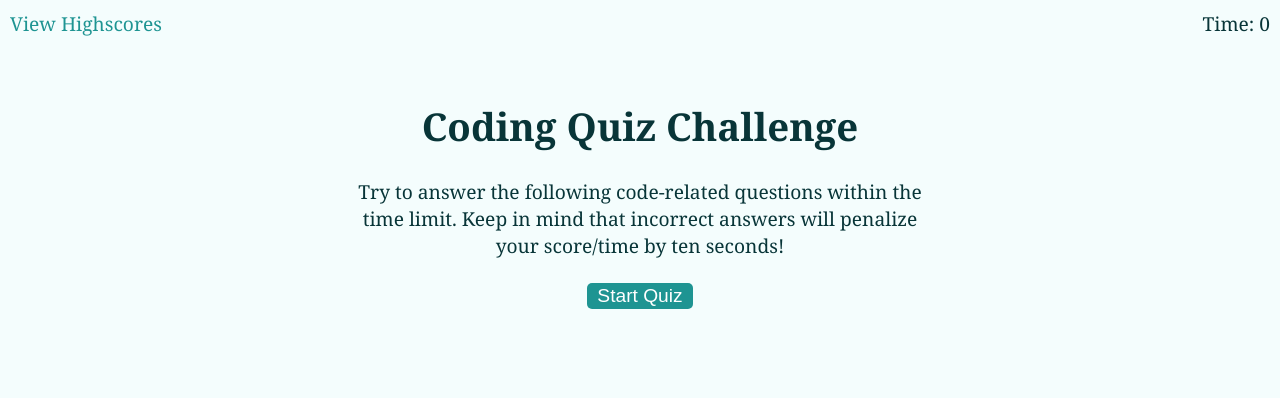
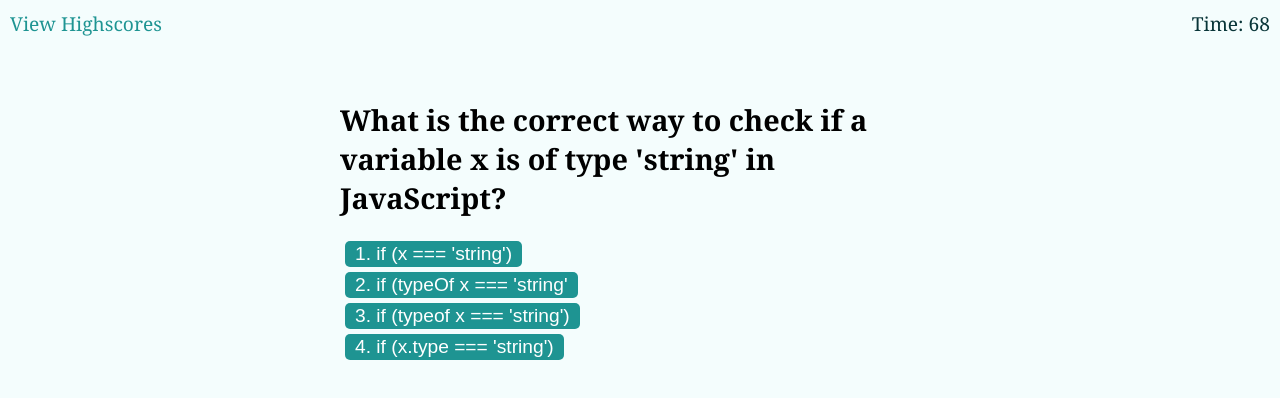
Before and after one commit to digitallyalex/coding-quiz, a plain HTML site: page index.html in a window 1280 px wide. Both pictures are taken after a click on the button "Start Quiz". Drawn offline with Linux system fonts and the light colour scheme.

Commit message:
Finished main quiz logic

```diff
--- a/assets/css/styles.css
+++ b/assets/css/styles.css
@@ -80,7 +80,7 @@ li:nth-child(odd) {
   font-size: 120%;
   margin-top: 20px;
   padding-top: 10px;
-  color: gray;
+  color: darkred;
   border-top: 2px solid #ccc;
 }
 
--- a/assets/js/logic.js
+++ b/assets/js/logic.js
@@ -1,40 +1,124 @@
-// "use strict";
+//Main DOM elements to work with
+//TIMER
+const timer = document.querySelector(".timer"); // timer section
+const timeLeft = document.getElementById("time"); // time when quiz starts
 
-//index.html
-// Questions, choices and answers, put in 'questions' variable in questions.js file
+//START SCREEN
+const startScreen = document.getElementById("start-screen"); // start section content div
+const startBtn = document.getElementById("start"); // start page start button
 
-const timerSection = document.querySelector("#timer");
-const questionsSection = document.querySelector("#questions");
-const answerChoices = document.querySelector("#choices");
-const startBtn = document.querySelector("#start");
-const submitBtn = document.querySelector("#submit");
-const startScreen = document.querySelector("#start-screen");
-const feedbackSection = document.querySelector("#feedback");
+//QUIZ QUESTIONS
+const questionsSection = document.getElementById("questions"); // questions section content div
+const questionTitle = document.getElementById("question-title"); //question title space
+const answerChoices = document.getElementById("choices"); // question answer choices div, add buttons with choices here
 
-//* A start button that when clicked a timer starts and the first question appears
-//...*Questions contain buttons for each answer
-//...*When answer is clicked, the next question appears
-//...*If the answer clicked was incorrect then substract time from the clock
-//*The quiz should end when all questions are answered or the timer reaches 0.
+//END GAME
+const endScreen = document.getElementById("end-screen"); // end game section content div to display final score and player initials input plus submit button that saves to local storage
+const finalScore = document.getElementById("final-score"); // displays the score as the time remaining by the end of the questions
+const playerInitials = document.getElementById("initials"); //input form for player to add their initials
+const submitBtn = document.getElementById("submit"); // submit button to store player initials and high score to local strorage
+
+//ANSWER CHOICE FEEDBACK
+const feedbackCorrect = document.getElementById("feedback-correct"); // will show after each correct choice button click
+const feedbackWrong = document.getElementById("feedback-wrong");
+
+//OTHER VARIABLES
+let currentQuestionIndex = 0;
+let remainingTime = questions.length * 10;
+let timerId;
+
+// //* A start button that when clicked a timer starts and the first question appears
+function startQuiz() {
+  timerId = setInterval(quizTimer, 1000);
+  timeLeft.textContent = remainingTime;
+  startScreen.setAttribute("class", "hide");
+  questionsSection.removeAttribute("class");
+  displayQuestion();
+}
+
+//start quiz click event
+startBtn.onclick = startQuiz;
+
+//...*Questions contain buttons for each answer in a list
+
+function displayQuestion() {
+  let currentQuestion = questions[currentQuestionIndex];
+  questionTitle.textContent = currentQuestion.questionTitle;
+  answerChoices.innerHTML = "";
+  currentQuestion.choices.forEach(function (choice, i) {
+    let choiceBtn = document.createElement("button");
+    choiceBtn.setAttribute("value", choice);
+    choiceBtn.textContent = i + 1 + ". " + choice;
+    choiceBtn.onclick = answerClick;
+    answerChoices.appendChild(choiceBtn);
+  });
+}
+
+// //Check player choice and display feedback, followed by displaying the next question when players click on an answer
+function answerClick() {
+  //If the answer clicked was incorrect then substract time from the clock
+  if (this.value !== questions[currentQuestionIndex].correctAnswer) {
+    remainingTime -= 10;
+    if (remainingTime < 0) {
+      remainingTime = 0;
+    }
+    timeLeft.textContent = remainingTime;
+
+    //show feedback that answer is wrong
+    feedbackWrong.removeAttribute("class", "hide");
+    //hide feedback after 2 seconds
+    setTimeout(function () {
+      feedbackWrong.setAttribute("class", "hide");
+    }, 2000);
+
+    //if the answer clicked is correct show correct feedback
+  } else {
+    feedbackCorrect.removeAttribute("class", "hide");
+    //hide feedback after 2 seconds
+    setTimeout(function () {
+      feedbackCorrect.setAttribute("class", "hide");
+    }, 2000);
+  }
+
+  //show next question
+  currentQuestionIndex++;
+  if (currentQuestionIndex === questions.length) {
+    endQuiz();
+  } else {
+    displayQuestion();
+  }
+}
+
 //...*When the game ends, it should display their score and give the user the ability to save their initials and their score.
 
-//index.html
-//-Define the questions and the choices and the answers, put it in a variable in questions.js file
-//- Timer -> add click event listener to 'start quiz' button and trigger the timer
-//- Display first question
-//.....add click event listener to 'start quiz' button
-//.....display the first question based on the questions that we have defined
-//.....hide the start screen
-//......show questions screen and populate it with questions and the choices
+function endQuiz() {
+  clearInterval(timerId);
+  endScreen.removeAttribute("class");
+  finalScore.textContent = remainingTime;
+  questionsSection.setAttribute("class", "hide");
+}
 
-//-Add click event listener to the choices div and check if the choice button is clicked
-//........Check if the answer is correct
-//.............if the answer is correct
-//................display 'correct answer' in feedback div
-//.................hide feedback div then display next question
-//.............if incorrect
-//.................substract 10 from the timer
-//..................display 'wrong answer' in feedback div
-//..................check the timer,
-//........................if timer >0, hide feedback div then display next question
-//........................if timer <= 0, hide feedback div then go display 'end-screen' screen and hide question screen
+//quiz timer function - end quiz if timer gets to 0
+function quizTimer() {
+  remainingTime--;
+  timeLeft.textContent = remainingTime;
+  if (remainingTime <= 0) {
+    endQuiz();
+  }
+}
+
+//saving scores to local storage
+function saveScore() {
+  if (playerInitials !== "") {
+    let highscores = JSON.parse(localStorage.getItem("highscores")) || [];
+    let savedScore = {
+      player: playerInitials,
+      highscore: remainingTime,
+    };
+    highscores.push(savedScore);
+    localStorage.setItem("highscores", JSON.stringify(highscores));
+  }
+}
+
+//event listener to save when submit button is clicked
+submitBtn.onclick = saveScore;
--- a/assets/js/questions.js
+++ b/assets/js/questions.js
@@ -1,64 +1,64 @@
-// "use strict";
-
+// Questions, choices and answers
 const questions = [
   {
-    question:
+    questionTitle:
       "What is the correct way to check if a variable x is of type 'string' in JavaScript?",
-    options: [
+    choices: [
       "if (x === 'string')",
       "if (typeOf x === 'string'",
       "if (typeof x === 'string')",
       "if (x.type === 'string')",
     ],
-    answer: "if (typeof x === 'string')",
+    correctAnswer: "if (typeof x === 'string')",
   },
 
   {
-    question: "How do you convert a string '123' to a number in JavaScript?",
-    options: [
+    questionTitle:
+      "How do you convert a string '123' to a number in JavaScript?",
+    choices: [
       "parseInt('123')",
       "convertNumber('123')",
       "toNumber('123')",
       "number('123')",
     ],
-    answer: "parseInt('123')",
+    correctAnswer: "parseInt('123')",
   },
 
   {
-    question: "Which HTML element is used to put the JavaScript code?",
-    options: ["<javascript>", "<js>", "<scripting>", "<script>"],
-    answer: "<script>",
+    questionTitle: "Which HTML element is used to put the JavaScript code?",
+    choices: ["<javascript>", "<js>", "<scripting>", "<script>"],
+    correctAnswer: "<script>",
   },
 
   {
-    question: "Which of the following is not a JavaScript Data Types?",
-    options: ["Boolean", "String", "Float", "Number"],
-    answer: "Float",
+    questionTitle: "Which of the following is not a JavaScript Data Types?",
+    choices: ["Boolean", "String", "Float", "Number"],
+    correctAnswer: "Float",
   },
 
   {
-    question:
+    questionTitle:
       "Which of the following JavaScript operator is used to assign a value to a variable based on some condition?",
-    options: [
+    choices: [
       "Assignment operator",
       "Bitwise operator",
       "Logical operator",
       "Conditional operator",
     ],
-    answer: "Conditional operator",
+    correctAnswer: "Conditional operator",
   },
 
   {
-    question:
+    questionTitle:
       "Which of the following function of String object splits a String object into an array of strings by separating the string into substrings?",
-    options: ["slice()", "split()", "replace()", "search()"],
-    answer: "split()",
+    choices: ["slice()", "split()", "replace()", "search()"],
+    correctAnswer: "split()",
   },
 
   {
-    question:
+    questionTitle:
       "Which of the following attribute is used to include external js code inside your HTML document?",
-    options: ["src", "external", "script", "link"],
-    answer: "src",
+    choices: ["src", "external", "script", "link"],
+    correctAnswer: "src",
   },
 ];
--- a/assets/js/scores.js
+++ b/assets/js/scores.js
@@ -1,6 +1,4 @@
-// "use strict";
+//-Retrieve highscores from local storage
 
-//highscores.html
-//-Retrieve highscores from local storage
 //- Sort the scores from higher score to lower score
 //- Display the highscores as a list
--- a/index.html
+++ b/index.html
@@ -10,10 +10,13 @@
   </head>
 
   <body>
+    <!-- highscores page link -->
     <div class="scores"><a href="highscores.html">View Highscores</a></div>
 
+    <!-- timer section -->
     <div class="timer">Time: <span id="time">0</span></div>
 
+    <!-- Start Screen -->
     <div class="wrapper">
       <div id="start-screen" class="start">
         <h1>Coding Quiz Challenge</h1>
@@ -22,14 +25,17 @@
           limit. Keep in mind that incorrect answers will penalize your
           score/time by ten seconds!
         </p>
+        <!-- button that triggers timer and displaying of quiz questions -->
         <button id="start">Start Quiz</button>
       </div>
 
+      <!-- quiz questions displayed -->
       <div id="questions" class="hide">
         <h2 id="question-title"></h2>
         <div id="choices" class="choices"></div>
       </div>
 
+      <!-- end-game screen -->
       <div id="end-screen" class="hide">
         <h2>All done!</h2>
         <p>Your final score is <span id="final-score"></span>.</p>
@@ -39,9 +45,15 @@
         </p>
       </div>
 
-      <div id="feedback" class="feedback hide"></div>
+      <!-- feedback to be displayed once answer choice is clicked -->
+      <div id="feedback-correct" class="feedback hide">
+        <h3>Correct answer! Keep going 💪🏻</h3>
+      </div>
+
+      <div id="feedback-wrong" class="feedback hide">
+        <h3>Oops, wrong answer! You lose 10 points ☹️</h3>
+      </div>
     </div>
-
     <script src="./assets/js/questions.js"></script>
     <script src="./assets/js/logic.js"></script>
   </body>
```
